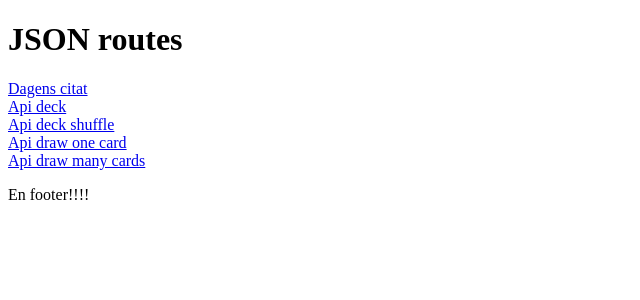
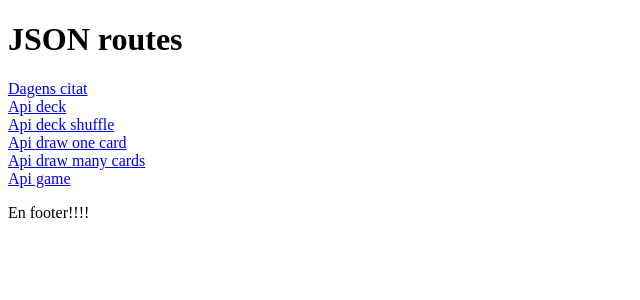
Before and after one commit to Luciiidv/mvckurs, a Symfony app: template templates/api.html.twig in a window 1280 px wide. Shown: the part 150-450 px from the top of the page, without its empty margins (0-640 px from the left). Run offline with Twig, Linux system fonts and the light colour scheme; the template is opened without the code that fills it, so the values that code supplies are empty; some libraries are stand-ins or nearby versions.

Commit message:
Api_game on navbar

```diff
--- a/templates/api.html.twig
+++ b/templates/api.html.twig
@@ -9,4 +9,5 @@
     <a href="{{ path('api_deck_shuffle') }}">Api deck shuffle</a></br>
     <a href="{{ path('api_draw') }}">Api draw one card</a></br>
     <a href="{{ path('api_draw_numbers') }}">Api draw many cards</a></br>
+    <a href="{{ path('api_game') }}">Api game</a></br>
 {% endblock %}
```
